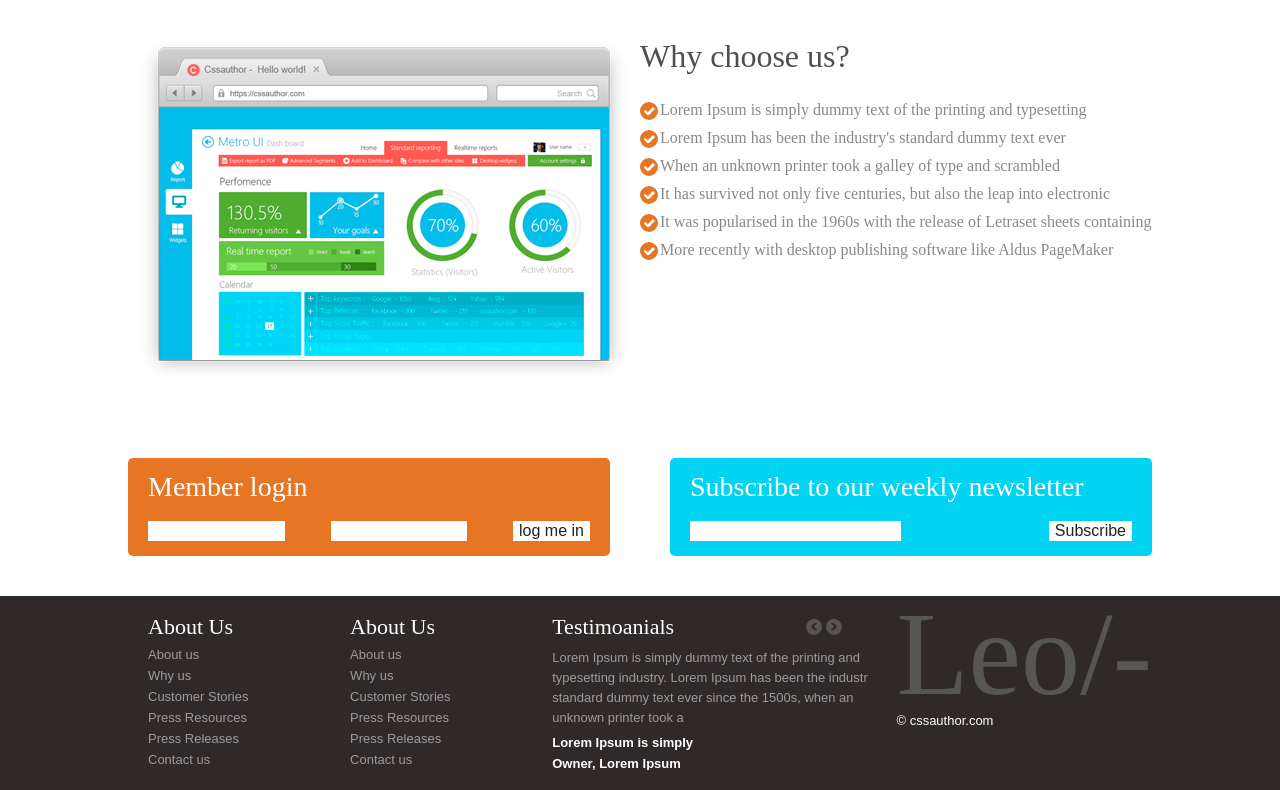
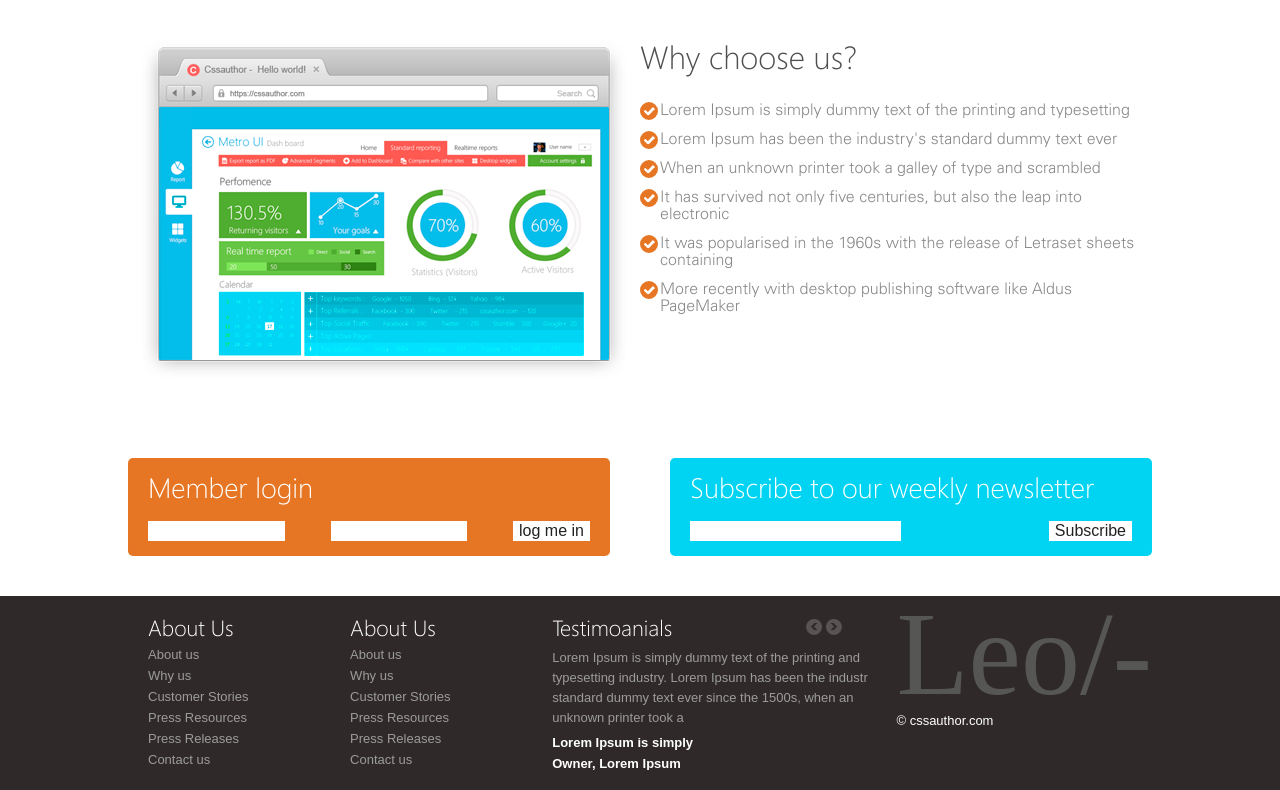
Before and after one commit to kazachenko2v/sliders-tabs, a plain HTML site: page index.html in a window 1280 px wide. Shown: the part 1748-2538 px from the top of the page. Drawn offline with Linux system fonts and the light colour scheme; the site is published under a folder, as on GitHub Pages, so addresses that start at the root find nothing; a web font is replaced by a local one.

Commit message:
fix fonts

```diff
--- a/css/font-css.css
+++ b/css/font-css.css
@@ -1,29 +1,29 @@
 @font-face {
     font-family: MRSEAV;
     font-style: italic;
-    src: url("/Fonts/fonts/MrsEaves/MRSEA_11.woff");
+    src: url('../Fonts/fonts/MrsEaves/MRSEA_11.woff');
 }
 
 @font-face {
     font-family: Segoe-WP-Regular;
     font-style: normal;
-    src: url("/Fonts/SegoeWPRegular/Segoe-WP-Regular.woff");
+    src: url('../Fonts/SegoeWPRegular/Segoe-WP-Regular.woff');
 }
 
 @font-face {
     font-family: Segoe-WP-light;
     font-style: 300;
-    src: url("/Fonts/SegoeWPRegular/segoe-wp-light.woff");
+    src: url('../Fonts/SegoeWPRegular/segoe-wp-light.woff');
 }
 
 @font-face {
     font-family: Segoe-WP-Semibold;
     font-style: 600;
-    src: url("/Fonts/SegoeWPRegular/segoe-wp-light.woff");
+    src: url('../Fonts/SegoeWPRegular/segoe-wp-light.woff');
 }
 
 @font-face {
     font-family: Univers-CE-Light;
     font-style: 600;
-    src: url("/Fonts/UniversCE/Univers-CE-Light.woff");
+    src: url('../Fonts/UniversCE/Univers-CE-Light.woff');
 }
```
